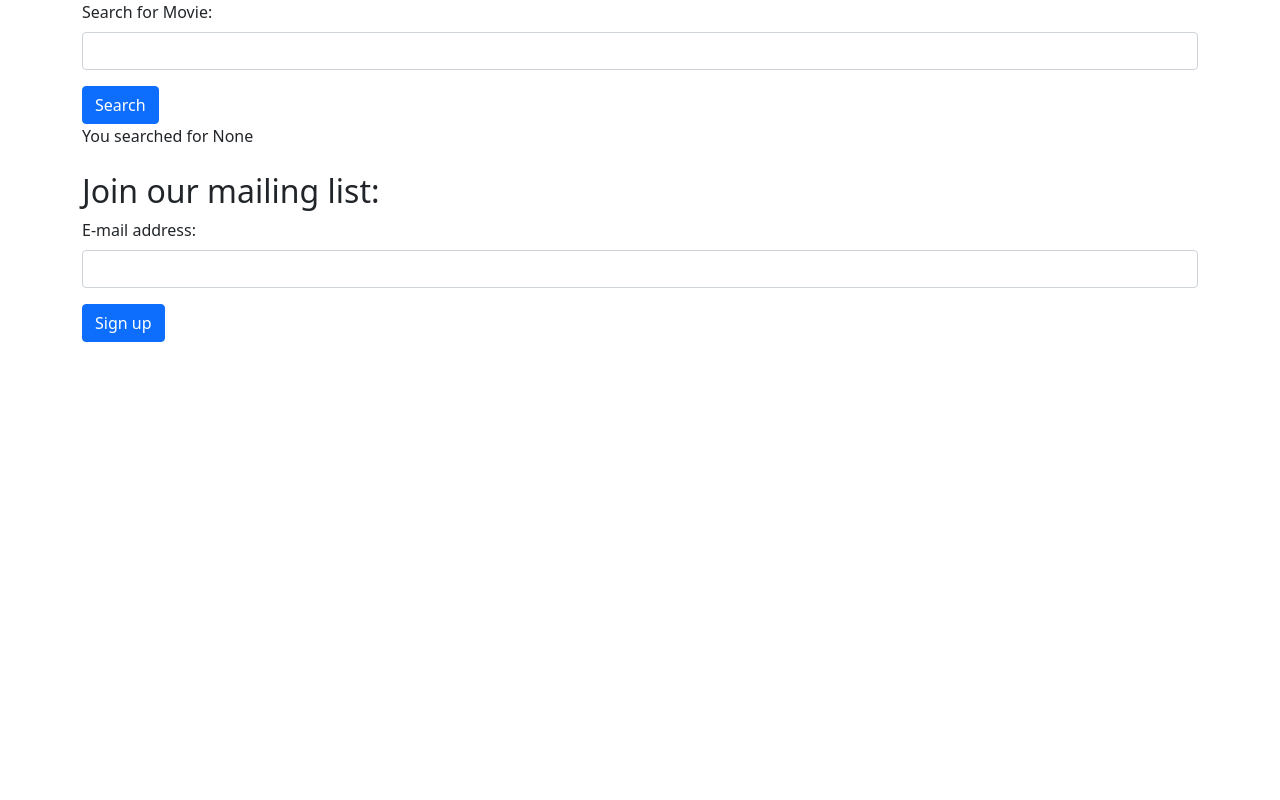
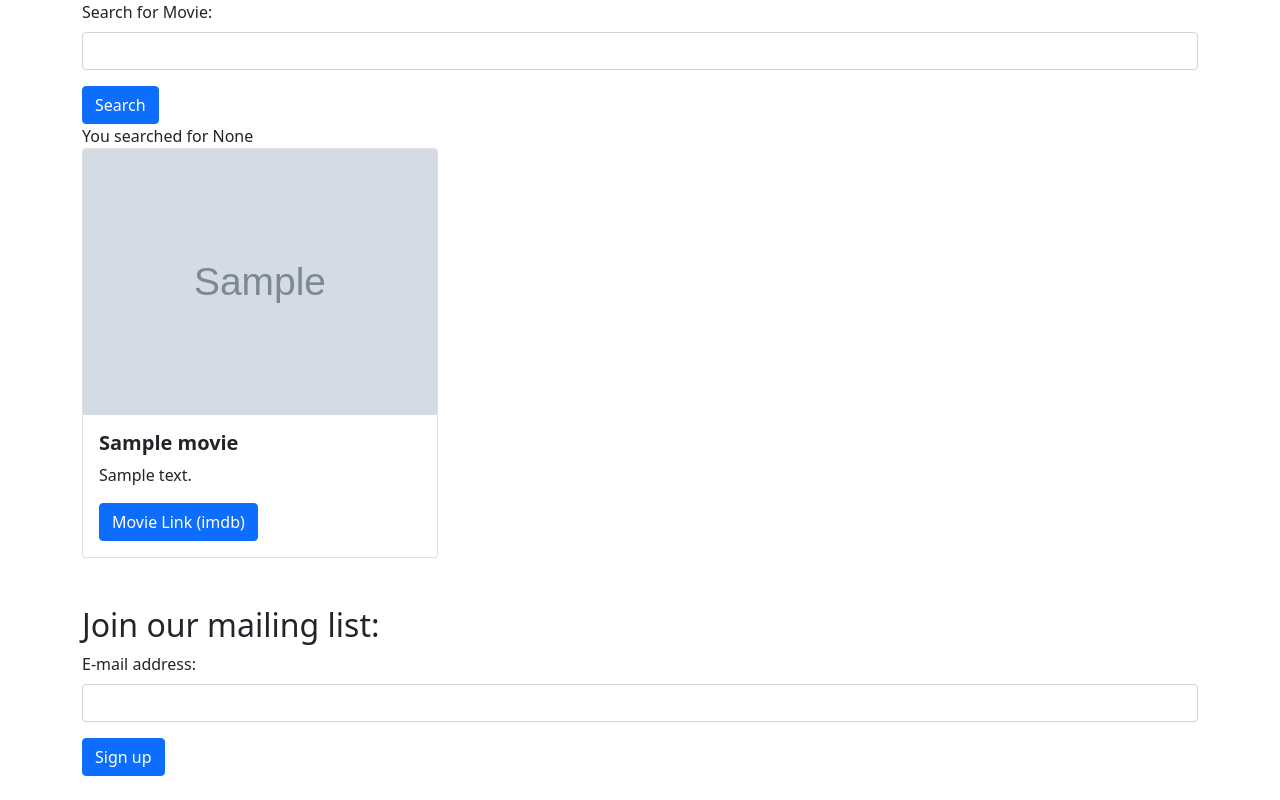
Before and after one commit to ajpotts01/django_moviereviews, a Django app: page / in a window 1280 px wide. Run offline with Django 4.2, Linux system fonts and the light colour scheme; tables that the repository leaves empty hold one stand-in row (values such as "Sample post"); grey boxes marked "Sample" are stand-in pictures.

Commit message:
End of Chapter 6: Admin/Objects

```diff
--- a/moviereviewsproject/movie/templates/home.html
+++ b/moviereviewsproject/movie/templates/home.html
@@ -17,6 +17,22 @@
                 <button class="btn btn-primary" type="submit">Search</button>
             </form>
             You searched for {{ search_term }}
+            <div class="row row-cols-1 row-cols-md-3 g-4">
+                {% for movie in movies %}
+                <div class="col" v-for="movie in movies">
+                    <div class="card">
+                        <img src="{{ movie.image.url }}" alt="{{ movie.title }} poster" class="card-img-top" />
+                        <div class="card-body">
+                            <h5 class="card-title fw-bold">{{ movie.title }}</h5>
+                            <p class="card-text">{{ movie.description }}</p>
+                            {% if movie.url %}
+                            <a href="{{ movie.url }}" class="btn btn-primary">Movie Link (imdb)</a>
+                            {% endif %}
+                        </div>
+                    </div>
+                </div>
+                {% endfor %}
+            </div>
             <br>
             <br>
             <h2>Join our mailing list:</h2>
--- a/moviereviewsproject/movie/views.py
+++ b/moviereviewsproject/movie/views.py
@@ -1,13 +1,25 @@
 from django.shortcuts import render
 from django.http import HttpResponse, HttpRequest
+from django.db.models.query import QuerySet
+
+from .models import Movie
 
 # Create your views here.
 def home(request: HttpRequest):
     SEARCH_COMPONENT: str = 'search-movie'
 
+    movies: QuerySet = None
+
     search_term: str = request.GET.get(SEARCH_COMPONENT)
+
+    if (search_term):
+        movies = Movie.objects.filter(title__icontains=search_term)
+    else:
+        movies = Movie.objects.all()
+
     return render(request, 'home.html', {
-        'search_term': search_term
+        'search_term': search_term,
+        'movies': movies
     })
 
 def about(request: HttpRequest):
--- a/moviereviewsproject/moviereviews/settings.py
+++ b/moviereviewsproject/moviereviews/settings.py
@@ -38,7 +38,8 @@ INSTALLED_APPS = [
     'django.contrib.sessions',
     'django.contrib.messages',
     'django.contrib.staticfiles',
-    'movie'
+    'movie',
+    'news'
 ]
 
 MIDDLEWARE = [
--- a/moviereviewsproject/moviereviews/urls.py
+++ b/moviereviewsproject/moviereviews/urls.py
@@ -16,7 +16,7 @@ Including another URLconf
 from django.conf.urls.static import static
 from django.conf import settings
 from django.contrib import admin
-from django.urls import path
+from django.urls import path, include
 
 # This might be a slightly different from William S. Vincent's convention? Or Two Scoops?
 # Revisit later
@@ -26,7 +26,8 @@ urlpatterns = [
     path('admin/', admin.site.urls),
     path('', movieViews.home, name='home'),
     path('about/', movieViews.about),
-    path('signup/', movieViews.signup, name='signup')
+    path('signup/', movieViews.signup, name='signup'),
+    path('news/', include('news.urls'))
 ]
 
 # .append would be the preferred approach here, but it doesn't work for some reason?
--- /dev/null
+++ b/moviereviewsproject/news/admin.py
@@ -0,0 +1,5 @@
+from django.contrib import admin
+
+from .models import News
+
+admin.site.register(News)
--- /dev/null
+++ b/moviereviewsproject/news/apps.py
@@ -0,0 +1,6 @@
+from django.apps import AppConfig
+
+
+class NewsConfig(AppConfig):
+    default_auto_field = 'django.db.models.BigAutoField'
+    name = 'news'
--- /dev/null
+++ b/moviereviewsproject/news/tests.py
@@ -0,0 +1,3 @@
+from django.test import TestCase
+
+# Create your tests here.
--- /dev/null
+++ b/moviereviewsproject/news/urls.py
@@ -0,0 +1,6 @@
+from django.urls import path
+from . import views
+
+urlpatterns = [
+    path('', views.news, name='news')
+]
```
Also changed, not shown: moviereviewsproject/news/models.py (added, +9 -0 lines), moviereviewsproject/news/templates/news.html (added, +27 -0 lines), moviereviewsproject/news/views.py (added, +11 -0 lines), moviereviewsproject/media/movie/images/django_unchained.jpg (added), moviereviewsproject/media/movie/images/dredd3d.jpg (added), moviereviewsproject/news/__init__.py (added), moviereviewsproject/news/migrations/0001_initial.py (added), moviereviewsproject/news/migrations/__init__.py (added).
